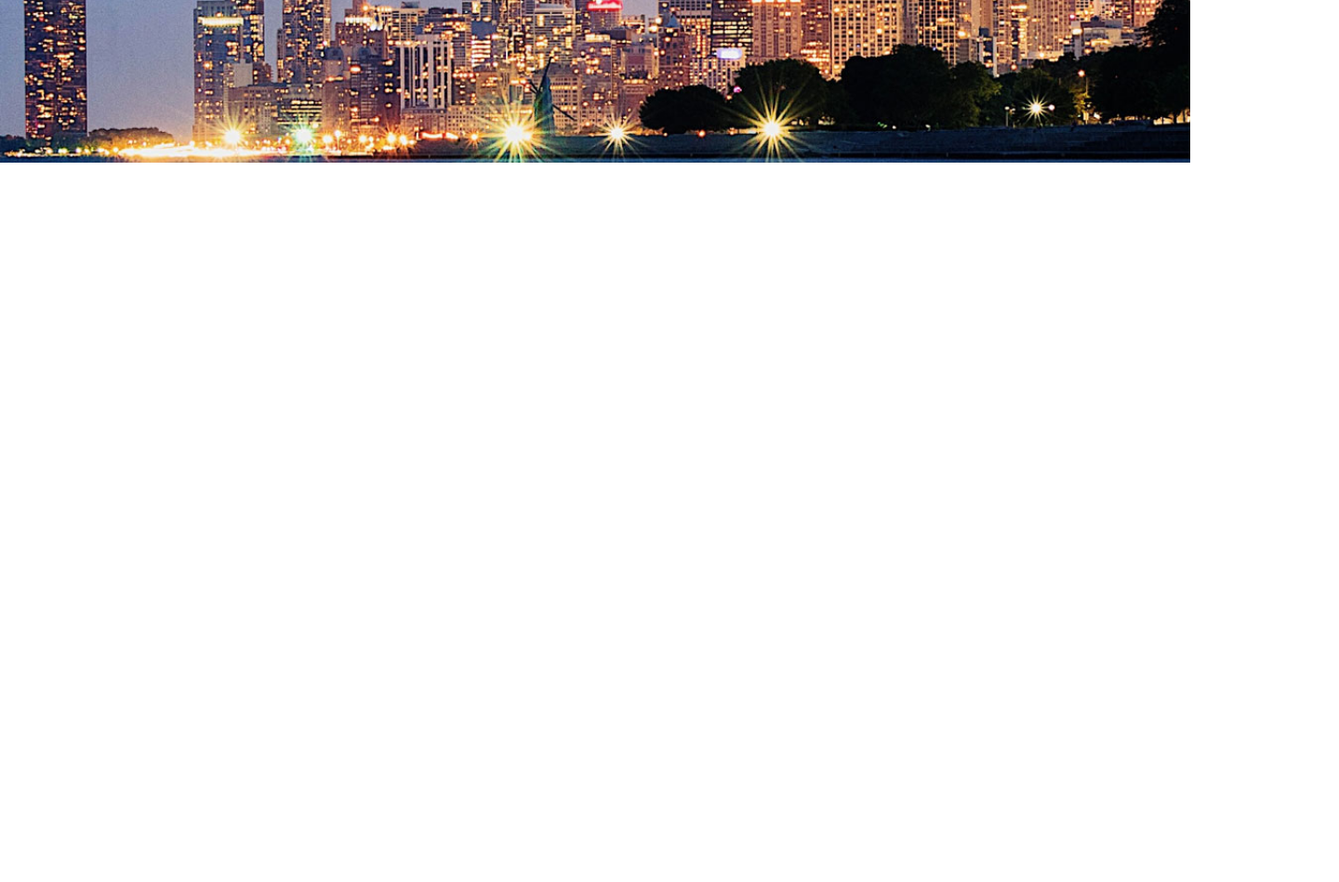
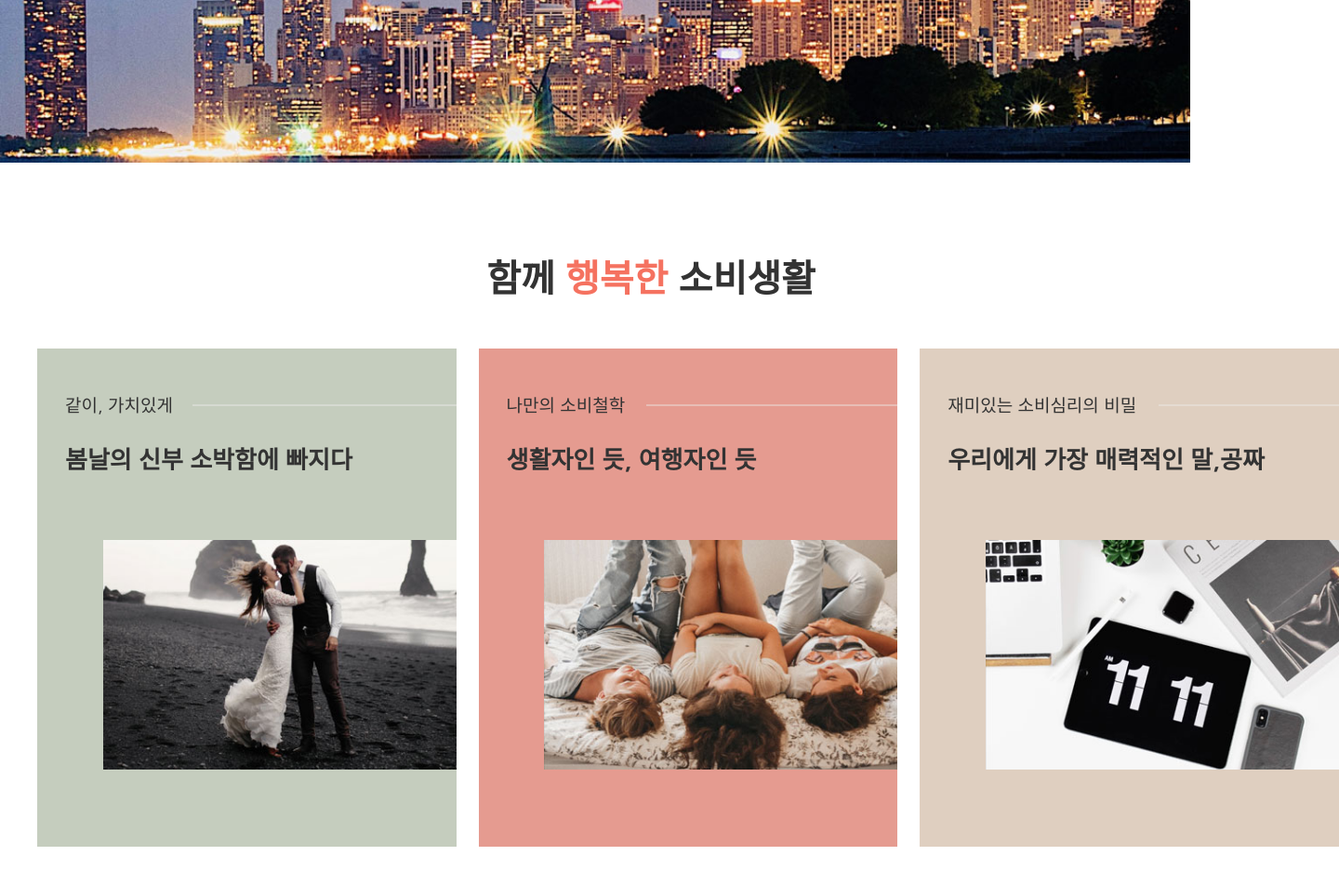
Before and after one commit to kenna-hwa/homepage_practice1, a plain HTML site: page index.html in a window 1280 px wide. Shown: the part 715-1664 px from the top of the page at 93% size, 1440 px wide, since content can reach past the window. Before the commit the page ends 890 px from the top, so only its background shows below. Drawn offline with Linux system fonts and the light colour scheme.

Commit message:
제3-1강

```diff
--- a/css/style.css
+++ b/css/style.css
@@ -33,3 +33,23 @@ header {width: 100%; height: 90px;  box-shadow: 0 4 10px rgba(0, 0, 0, 0.1); pos
 .may ul li {line-height: 40px;}
 .may ul li a {display: block; color: #333; font-size: 10px; letter-spacing: 5px; font-weight: 600; border-bottom: 1px solid #333;}
 .may h3 {font-size: 40px;}
+
+/* section.happy */
+.happy {width: 1400px; margin: 0 auto; color: #333; margin-top: 100px;}
+.happy h2 {text-align: center; font-size: 40px; font-weight: bold; margin-bottom: 50px;}
+.happy h2 .colortext {color: #f57260;}
+.happy ul {width: 100%; height: auto; margin: 0 auto; overflow: hidden;}
+.happy ul li {float: left; width: 32.2%; margin-right: 1.7%; margin-bottom: 80px; background: #c5cdbe;}
+.happy ul li:nth-child(2) {background: #e59b90;}
+.happy ul li:nth-child(3) {margin-right: 0; background: #dfcfc0;}
+.happy ul li a {display: block; width: 100%; height: 100%; padding: 50px 0 50px 30px; box-sizing: border-box; position: relative; overflow: hidden; text-align: left;}
+.happy ul li p {font-size: 19px; margin-bottom: 30px;}
+.happy ul li h3 {font-size: 26px; margin-bottom: 70px;}
+.happy ul li p.img {width: 380px; height: 250px; margin-right: 0px; float: right; overflow: hidden;}
+.happy ul li p.img img {width: 100%; transition: all 0.3s;}
+.happy ul li a:after {content: ''; position: absolute; top:60px;right:0; width: 63%; height: 2px; background: rgba(237, 237, 233, 0.42);}
+.happy ul li:nth-child(2) a:after {width: 60%;}
+.happy ul li:nth-child(3) a:after {width: 43%;}
+.happy ul li a:hover .img img {
+    transform: scale(1.2); transition: all 1s;
+}
--- a/index.html
+++ b/index.html
@@ -54,6 +54,33 @@
                 <h3>2020.03</h3>
             </div>
         </section>
+    <!-- section.happy -->
+    <section class="happy">
+        <h2>함께 <span class="colortext">행복한</span> 소비생활</h2>
+        <ul>
+            <li>
+                <a href="#">
+                    <p>같이, 가치있게</p>
+                    <h3>봄날의 신부 소박함에 빠지다</h3>
+                    <p class="img"><img src="img/main_5month_05.jpg" alt="img5"></p>
+                </a>
+            </li>
+            <li>
+                <a href="#">
+                    <p>나만의 소비철학</p>
+                    <h3>생활자인 듯, 여행자인 듯</h3>
+                    <p class="img"><img src="img/main_5month_07.jpg" alt="img7"></p>
+                </a>
+            </li>
+            <li>
+                <a href="#">
+                    <p>재미있는 소비심리의 비밀</p>
+                    <h3>우리에게 가장 매력적인 말,공짜</h3>
+                    <p class="img"><img src="img/main_5month_09.jpg" alt="img9"></p>
+                </a>
+            </li>
+        </ul>
+    </section>
     </div>
 </body>
 
```
